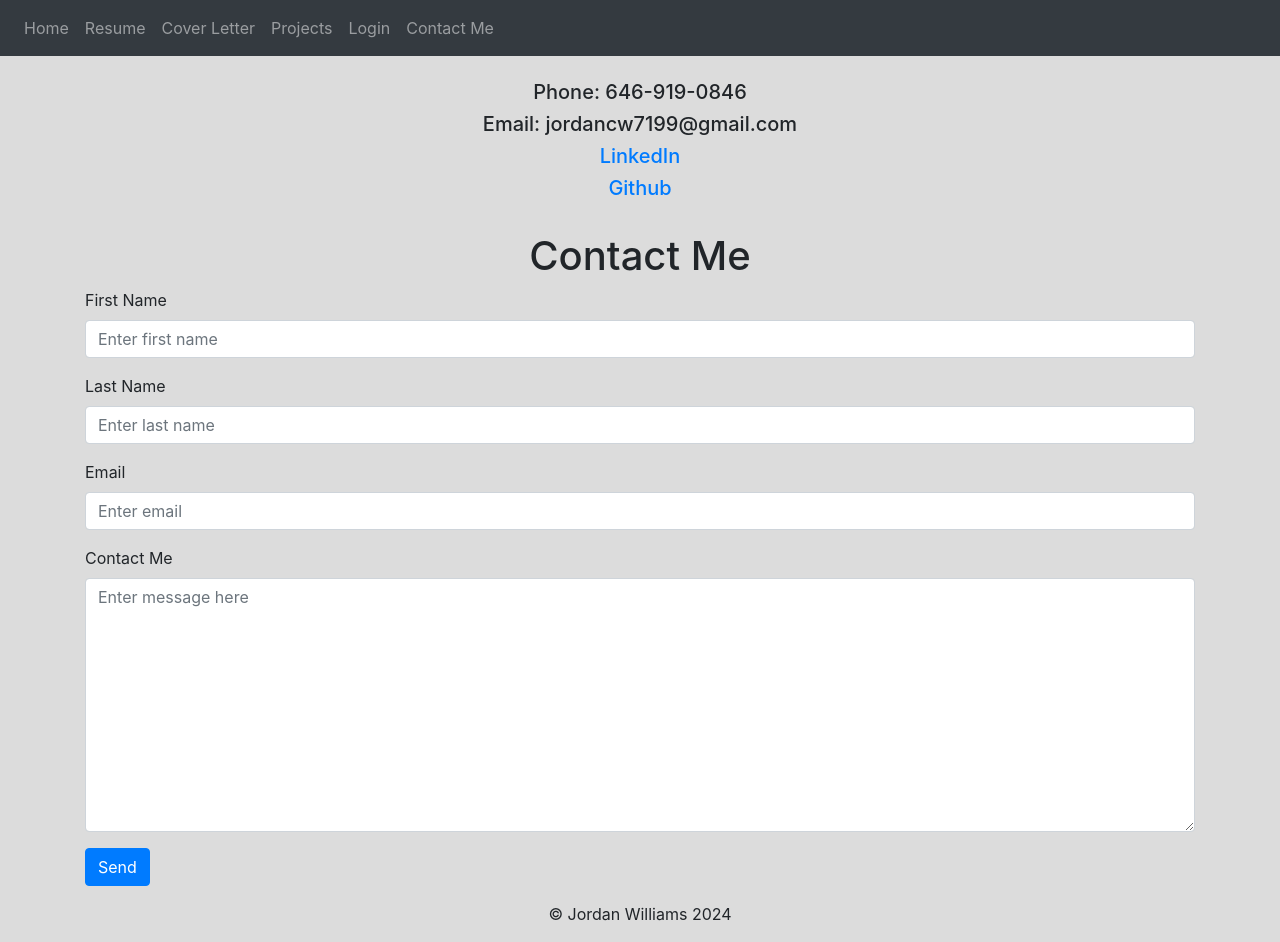
After one commit to jcw7199/My-Website, a Flask app: page /contact_me in a window 1280 px wide. The commit adds this page. Run offline with Flask 3, Linux system fonts and the light colour scheme; some libraries are stand-ins or nearby versions.

Commit message:
Added a contact me form

```diff
--- a/my_website/website/Controller/auth_forms.py
+++ b/my_website/website/Controller/auth_forms.py
@@ -27,7 +27,8 @@ class PasswordResetForm(FlaskForm):
     newPassword = PasswordField('New Password', validators=[DataRequired(message="Data required!"), EqualTo('confirmNewPassword', message="Passwords must match")])
     confirmNewPassword = PasswordField('Confirm Passowrd', validators=[DataRequired(message="Data required!"), EqualTo('newPassword', message="Passwords must match")])
     submit = SubmitField('Save new Password')
-Email
+
+
 class AccountResetForm(FlaskForm):
     newFirstName = StringField('First name', validators=[EqualTo('confirmNewFirstName', message="First names must match")])
     newLastName = StringField('Last name', validators=[EqualTo('confirmNewLastName', message="Last names must match")])
--- /dev/null
+++ b/my_website/website/Controller/forms.py
@@ -0,0 +1,10 @@
+from flask_wtf import FlaskForm
+from wtforms import SubmitField, TextAreaField, StringField
+from wtforms.validators import DataRequired, Email
+
+class ContactMeForm(FlaskForm):
+    firstName = StringField(label="First Name", validators=[DataRequired()])
+    lastName = StringField(label="Last Name", validators=[DataRequired()])
+    email = StringField(label="Email", validators=[DataRequired(), Email()])
+    message = TextAreaField(label="Contact Me", validators=[DataRequired()])
+    submit = SubmitField('Send')
--- a/my_website/website/Controller/routes.py
+++ b/my_website/website/Controller/routes.py
@@ -3,9 +3,12 @@ from unicodedata import category
 from flask import Blueprint, render_template, request, flash, redirect, url_for
 from flask_login import login_required, current_user
 from .. import db
+from .. import mail
+from flask_mail import Message
 
 from website.Model.models import SavedPassword
 from .passwordManager_forms import NewPasswordForm, EditSavedPasswordForm
+from .forms import ContactMeForm
 
 routes = Blueprint('routes', __name__)
 
@@ -84,3 +87,15 @@ def snake():
 @routes.route('/spotify', methods=['GET'])
 def spotify():
     return render_template('spotify.html', user=current_user)
+
+@routes.route('/contact_me', methods=['GET', 'POST'])
+def contactMe():
+    contactForm = ContactMeForm()
+
+    if request.method == 'POST':
+        if contactForm.validate_on_submit():
+            msg = Message('Contact Me', recipients=['jordancw7199@gmail.com'], sender=contactForm.email.data)
+            msg.body = contactForm.message.data + " " + " sent by " + contactForm.firstName.data + " " + contactForm.lastName.data + ". Email: " + contactForm.email.data
+            mail.send(msg)
+            flash("Message sent!", category='success')
+    return render_template('contact_me.html', user=current_user, form=contactForm)
--- a/my_website/website/View/templates/base.html
+++ b/my_website/website/View/templates/base.html
@@ -43,7 +43,7 @@
 
                     <a class="nav-item nav-link" id="home" href="/">Home</a>
                     <a class="nav-item nav-link" id="resume" href="/resume">Resume</a>
-                    <a class="nav-item nav-link" id="resume" href="/cover_letter">Cover Letter</a>
+                    <a class="nav-item nav-link" id="cover_letter" href="/cover_letter">Cover Letter</a>
                     <div class="dropdown navbar-dark bg-dark">
                         <a class="nav-item nav-link" data-toggle="dropdown">Projects </a>
                         <ul class="dropdown-menu navbar-dark bg-dark" outline="none">
@@ -59,6 +59,7 @@
                     {% else %}
                     <a class="nav-item nav-link" id="login" href="/login">Login</a>
                     {% endif %}
+                    <a class="nav-item nav-link" id="contact_me" href="/contact_me">Contact Me</a>
             </div>
         </nav>
 
--- /dev/null
+++ b/my_website/website/View/templates/contact_me.html
@@ -0,0 +1,46 @@
+{% extends "base.html" %}
+{% block title %} Contact Me {% endblock %}
+
+{%block content%}
+<br>
+<h5 align="center">Phone: 646-919-0846</h5>
+<h5 align="center">Email: jordancw7199@gmail.com</h5>
+<h5 align="center"> <a target="_blank" href="//www.linkedin.com/in/jordan-williams-3b606a19b/">LinkedIn</a></h5>
+<h5 align="center"><a target="_blank" href="https://github.com/jcw7199">Github</a></h5>
+
+<form action="" method="POST">
+    <br/>
+    <h1 align="center" style="text-align: center;">Contact Me</h1>
+    {{ form.csrf_token }}
+
+    <p>
+        {% for error in form.firstName.errors %} <p> <font color="red">{{ error }} </font> </p> {% endfor %}
+        {{ form.firstName.label }}
+        {{ form.firstName(class="form-control", placeholder="Enter first name") }}
+    </p>
+
+    <p>
+        {% for error in form.lastName.errors %} <p> <font color="red">{{ error }} </font> </p> {% endfor %}
+        {{ form.lastName.label }}
+        {{ form.lastName(class="form-control", placeholder="Enter last name") }}
+    </p>
+
+    <p>
+        {% for error in form.email.errors %} <p> <font color="red">{{ error }} </font> </p> {% endfor %}
+        {{ form.email.label }}
+        {{ form.email(class="form-control", placeholder="Enter email") }}
+    </p>
+
+    <p>
+        {% for error in form.message.errors %} <p> <font color="red">{{ error }} </font> </p> {% endfor %}
+        {{ form.message.label }}
+        {{ form.message(class="form-control", rows='10',cols='50', placeholder="Enter message here") }}
+    </p>
+
+    <p>
+        {{ form.submit(class="btn btn-primary") }}
+    </p>
+
+</form>
+
+{%endblock%}
```
Also changed, not shown: my_website/website/Controller/auth_routes.py (+10 -13 lines), my_website/website/View/statics/images/overlay.PNG, my_website/website/View/statics/images/overlay2.PNG.
